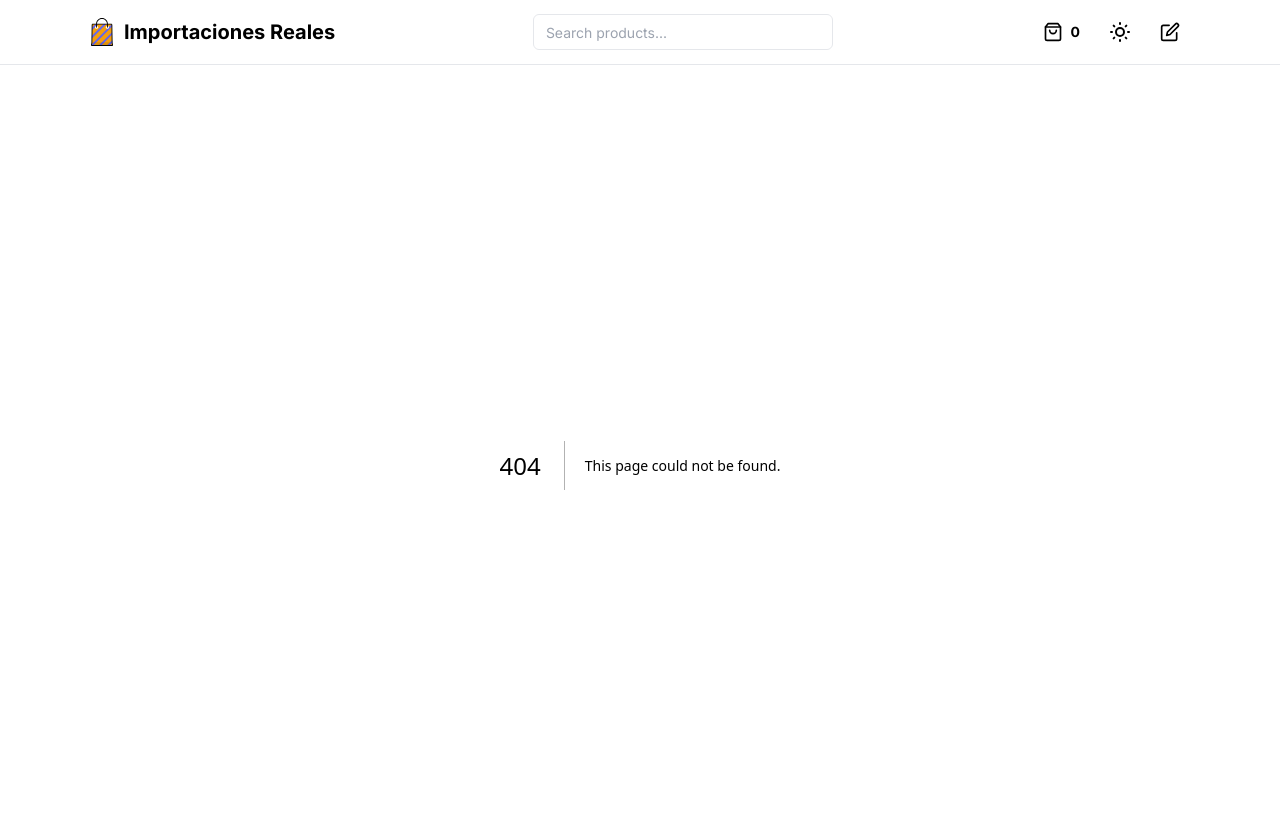
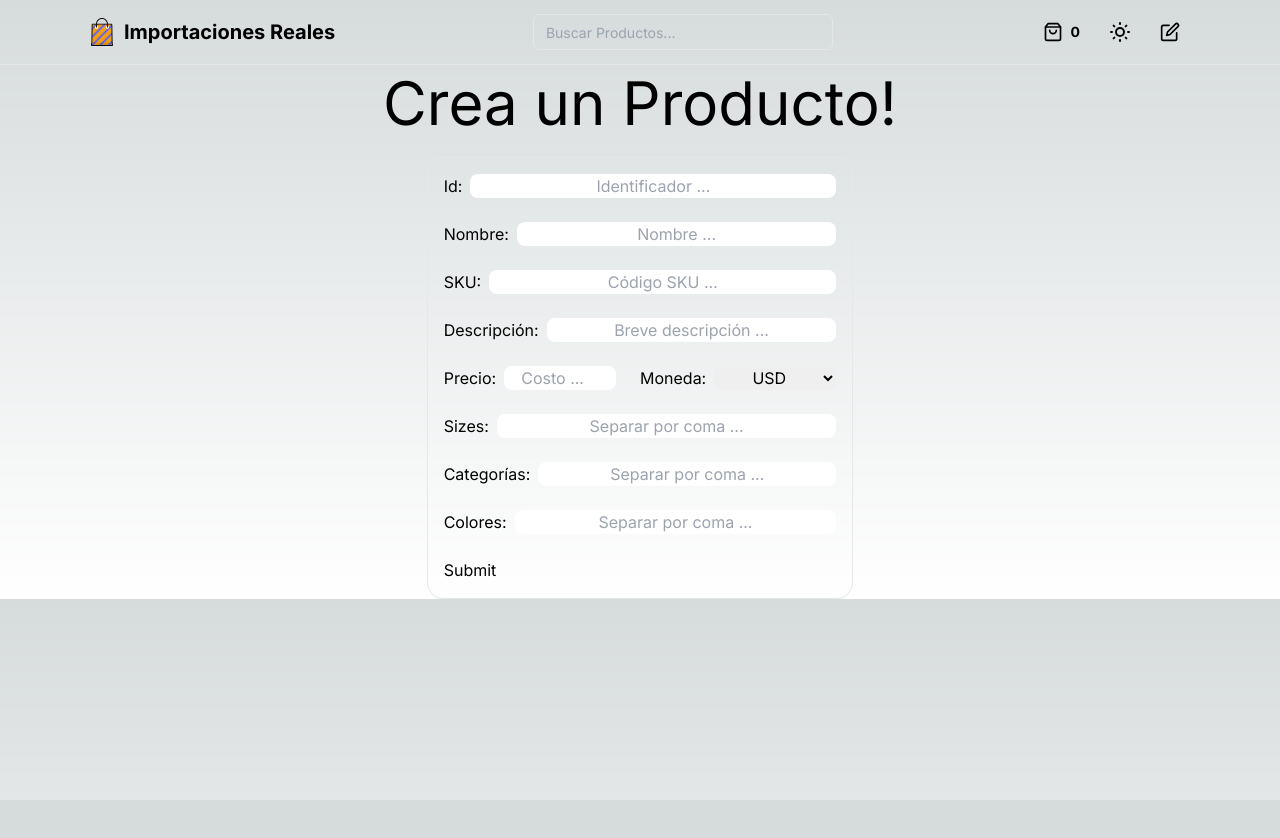
Before and after one commit to Hengers3012/importaciones-reales, a Next.js app: page /inventory/add in a window 1280 px wide. Before the commit this address had no page. Shown: the top 838 px of the page. After the commit the page ends 800 px from the top, so only its background shows below. Built offline with nearby package versions, Linux system fonts and the light colour scheme.

Commit message:
Added inventory management routes. Created /inventory/add route to add pruducts to sanity, not finished yet

```diff
--- /dev/null
+++ b/app/inventory/add/page.tsx
@@ -0,0 +1,134 @@
+"use client";
+
+import { Image } from "sanity";
+import { FormEvent } from "react";
+
+interface InventoryProduct {
+	id: string;
+	name: string;
+	image: string;
+	images: string[];
+	categories: string[];
+	sizes: string[];
+	colors: string[];
+	price: number;
+	currency: string;
+	description: string;
+	sku: string;
+}
+
+export interface SanityProduct extends Omit<InventoryProduct, "images"> {
+	_id: string;
+	_createdAt: Date;
+	slug: string;
+	images: Image[];
+}
+
+async function createProduct(event: FormEvent<HTMLFormElement>) {
+	event.preventDefault();
+
+	const data = new FormData(event.currentTarget);
+
+	console.log(data);
+}
+
+export default function InventoryAddPage() {
+	return (
+		<main className="overflow-hidden w-full mt-2 text-center ">
+			<h1 className="text-6xl">Crea un Producto!</h1>
+			<form
+				onSubmit={createProduct}
+				className="mt-6 flex flex-col items-start mx-auto rounded-2xl p-4 space-y-6 w-1/3 border"
+			>
+				<label className="w-full flex">
+					Id:
+					<input
+						type="text"
+						name="id"
+						className="ml-2 px-1 text-center text-black w-full rounded-lg"
+						placeholder="Identificador ..."
+					/>
+				</label>
+				<label className="w-full flex">
+					Nombre:
+					<input
+						type="text"
+						name="name"
+						className="ml-2 px-1 text-center text-black w-full rounded-lg"
+						placeholder="Nombre ..."
+					/>
+				</label>
+				<label className="w-full flex">
+					SKU:
+					<input
+						type="text"
+						name="sku"
+						className="ml-2 px-1 text-center text-black w-full rounded-lg"
+						placeholder="Código SKU ..."
+					/>
+				</label>
+				<label className="w-full flex">
+					Descripción:
+					<input
+						type="text"
+						name="description"
+						className="ml-2 px-1 text-center text-black w-full rounded-lg"
+						placeholder="Breve descripción ..."
+					/>
+				</label>
+				<div className="flex">
+					<label className="w-full flex">
+						Precio:
+						<input
+							type="number"
+							name="price"
+							className="ml-2 mr-6 px-1 text-center text-black w-full rounded-lg"
+							placeholder="Costo ..."
+						/>
+					</label>
+					<label className="w-full flex">
+						Moneda:
+						<select
+							className="ml-2 px-1 text-center text-black w-full rounded-lg"
+							name="currency"
+						>
+							<option value="DOP" defaultChecked>
+								USD
+							</option>
+							<option value="USD">DOP</option>
+							<option value="EUR">EUR</option>
+						</select>
+					</label>
+				</div>
+				<label className="w-full flex">
+					Sizes:
+					<input
+						type="text"
+						name="sizes"
+						className="ml-2 px-1 text-center text-black w-full rounded-lg"
+						placeholder="Separar por coma ..."
+					/>
+				</label>
+				<label className="w-full flex">
+					Categorías:
+					<input
+						type="text"
+						name="categories"
+						className="ml-2 px-1 text-center text-black w-full rounded-lg"
+						placeholder="Separar por coma ..."
+					/>
+				</label>
+				<label className="w-full flex">
+					Colores:
+					<input
+						type="text"
+						name="colors"
+						className="ml-2 px-1 text-center text-black w-full rounded-lg"
+						placeholder="Separar por coma ..."
+					/>
+				</label>
+				<button type="submit">Submit</button>
+			</form>
+		</main>
+	);
+}
--- /dev/null
+++ b/app/inventory/delete/page.tsx
@@ -0,0 +1,5 @@
+export default async function InventoryDeletePage() {
+	return (
+		<main className="overflow-hidden mt-40 flex items-center justify-evenly"></main>
+	);
+}
--- /dev/null
+++ b/app/inventory/page.tsx
@@ -0,0 +1,23 @@
+import Link from "next/link";
+
+export default function InventoryPage() {
+	return (
+		<main className="overflow-hidden mt-40 flex items-center justify-evenly">
+			<Link href={"/inventory/search"}>
+				<button className="border py-2 px-4 rounded-xl text-2xl font-bold">
+					SEARCH
+				</button>
+			</Link>
+			<Link href={"/inventory/add"}>
+				<button className="border py-2 px-4 rounded-xl text-2xl font-bold">
+					ADD
+				</button>
+			</Link>
+			<Link href={"/inventory/add"}>
+				<button className="border py-2 px-4 rounded-xl text-2xl font-bold">
+					DELETE
+				</button>
+			</Link>
+		</main>
+	);
+}
--- /dev/null
+++ b/app/inventory/search/page.tsx
@@ -0,0 +1,5 @@
+export default async function InventorySearchPage() {
+	return (
+		<main className="overflow-hidden mt-40 flex items-center justify-evenly"></main>
+	);
+}
--- a/components/site-header.tsx
+++ b/components/site-header.tsx
@@ -24,7 +24,7 @@ export function SiteHeader() {
 						name="search"
 						type="search"
 						autoComplete="off"
-						placeholder="Search products..."
+						placeholder="Buscar Productos..."
 						className="h-9 lg:w-[300px]"
 					/>
 				</form>
@@ -33,7 +33,7 @@ export function SiteHeader() {
 						<Button size="sm" variant="ghost">
 							<ShoppingBag className="h-5 w-5" />
 							<span className="ml-2 text-sm font-bold">0</span>
-							<span className="sr-only">Cart</span>
+							<span className="sr-only">Carrito</span>
 						</Button>
 					</Link>
 					<ThemeToggle />
```
Also changed, not shown: styles/globals.css (indentation only).
